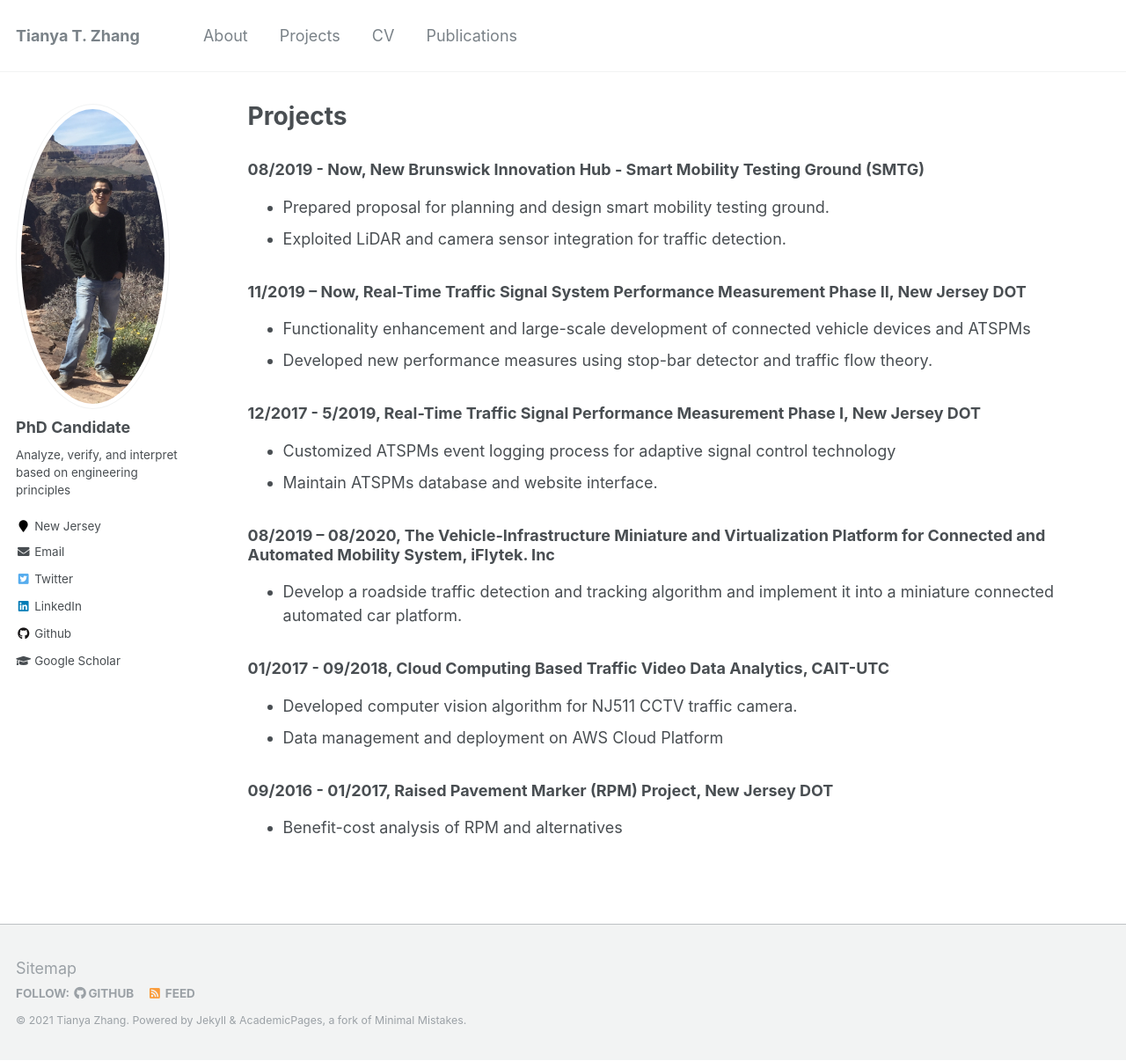
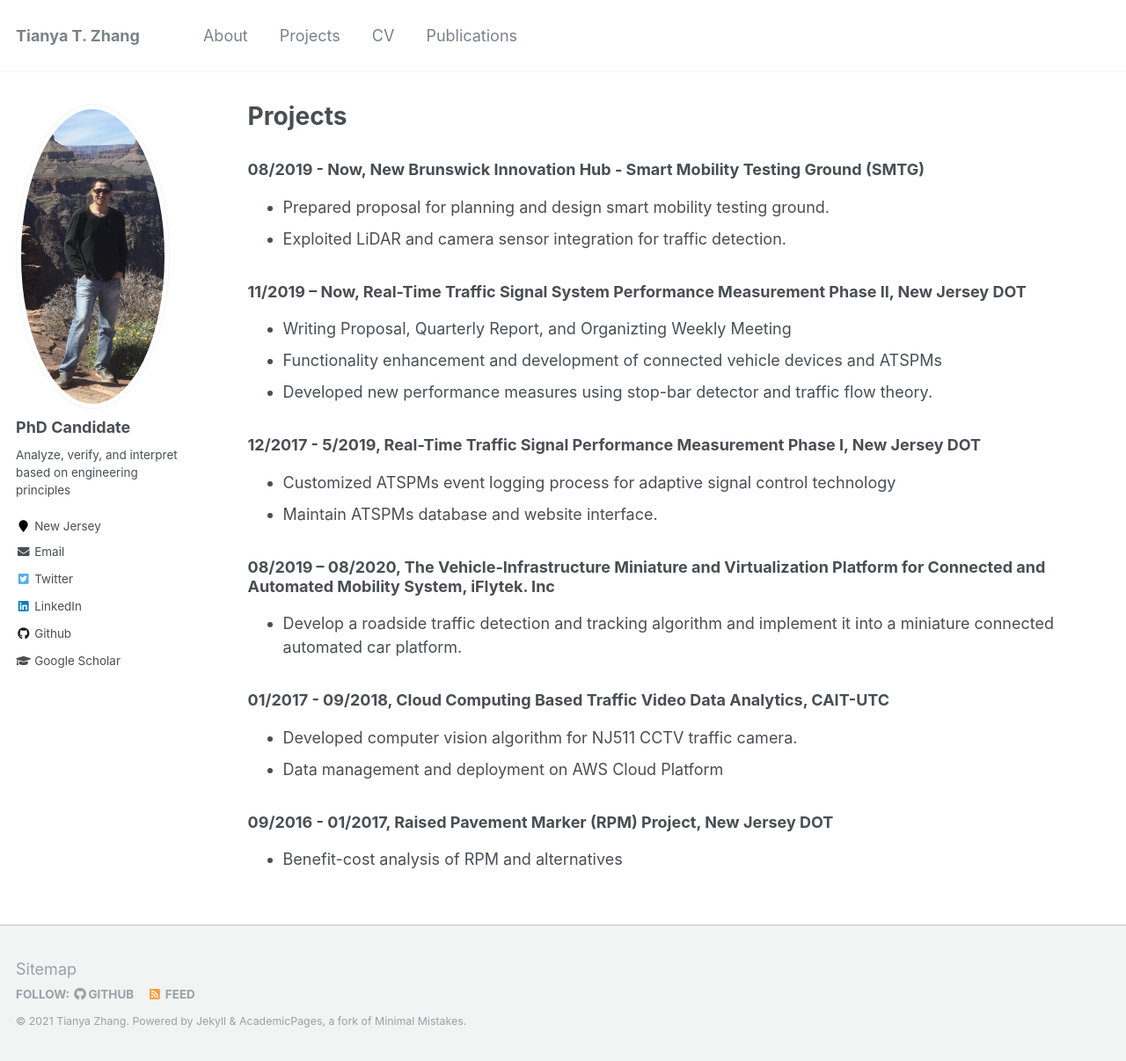
Before and after one commit to TeRyZh/Website, a Jekyll site: the page built from _pages/projects.md, in a window 1280 px wide and 1206 px high. Shown: the whole window at 88% size. Built offline with Jekyll 4.4.1, drawn with Linux system fonts in a browser that asks for light colours.

Commit message:
Update projects.md

```diff
--- a/_pages/projects.md
+++ b/_pages/projects.md
@@ -13,7 +13,8 @@ redirect_from:
   * Exploited LiDAR and camera sensor integration for traffic detection.
 
 ### 11/2019 – Now, Real-Time Traffic Signal System Performance Measurement Phase II, New Jersey DOT
-  * Functionality enhancement and large-scale development of connected vehicle devices and ATSPMs
+  * Writing Proposal, Quarterly Report, and Organizting Weekly Meeting
+  * Functionality enhancement and development of connected vehicle devices and ATSPMs
   * Developed new performance measures using stop-bar detector and traffic flow theory.
 
 ### 12/2017 - 5/2019, Real-Time Traffic Signal Performance Measurement Phase Ⅰ, New Jersey DOT
```
